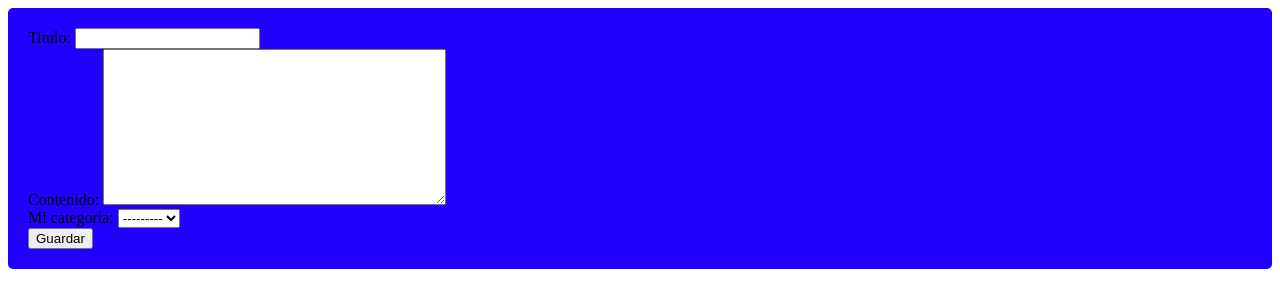
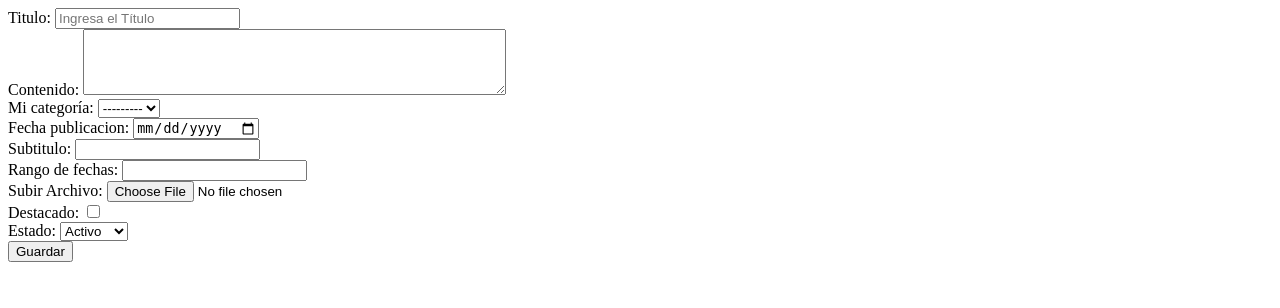
Before and after one commit to hanz-saenz/clases, a Django app: page /prueba/blog/nuevo in a window 1280 px wide. Shown: the top 308 px of the page. Run offline with Django 5.2, Linux system fonts and the light colour scheme; data that the repository does not hold is empty; some libraries are stand-ins or nearby versions.

Commit message:
Funcional

```diff
--- a/apps/prueba/forms.py
+++ b/apps/prueba/forms.py
@@ -4,6 +4,49 @@ from .models import Blog
 
 class FormularioBlog(forms.ModelForm):
 
+
+    ESTADOS = [
+        ('Activo', 'Activo'),
+        ('Activo', 'Inactivo'),
+    ]
+    subtitulo = forms.CharField(max_length=300, required=False,
+                                widget=forms.TextInput(
+                                    attrs={'id': 'subtitulo_id', 'class': 'form-control'}))
+
+    daterange = forms.CharField(label='Rango de fechas', max_length=300, required=False,
+                                widget=forms.TextInput(
+                                    attrs={
+                                        'id': 'daterange',
+                                        'name': 'daterange_name',
+                                        'class': 'form-control',
+
+                                        }))
+
+    archivo = forms.FileField(label='Subir Archivo', required=False)
+
+    destacado = forms.BooleanField(required=False)
+    estado = forms.ChoiceField(choices=ESTADOS, required=False)
+
     class Meta:
         model = Blog
-        fields = ['titulo','contenido', 'categoria']
+        fields = ['titulo','contenido', 'categoria', 'fecha_publicacion']
+        widgets = {
+            'titulo': forms.TextInput(attrs={
+                'class': 'form-control',
+                'placeholder': 'Ingresa el Título',
+                'id': 'id_titulo',
+            }),
+            'contenido': forms.Textarea(attrs={
+                'rows': 4,
+                'cols': 50,
+                'required': False,
+            }),
+            'categoria': forms.Select(attrs={
+                'class': 'form-control',
+            }),
+            'fecha_publicacion': forms.DateInput(attrs={
+                'class': 'form-control',
+                'type': 'date',
+                'required': True,
+            })
+        }
--- a/apps/prueba/models.py
+++ b/apps/prueba/models.py
@@ -19,6 +19,7 @@ class Blog(models.Model):
 
     fecha_creacion = models.DateTimeField(auto_now_add=True)
     fecha_actualizacion = models.DateTimeField(auto_now=True)
+    fecha_publicacion = models.DateField(null=True, blank=True)
 
     def __str__(self):
         return f'{self.titulo} - {str(self.id)}'
--- a/apps/prueba/urls.py
+++ b/apps/prueba/urls.py
@@ -1,5 +1,5 @@
 from django.urls import path
-from .views import crear_categoria, VistaUnBlog, VistaDeBlogs2,MiVistaViews, ListaBlog, CrearBlog, nuevo_formulario, blog_detalle, eliminar_blog, actualizar_blog , buscar_blog, ListaCategoria, CrearCategoria, VistaBlog, VistaDeBlogs
+from .views import CustomTokenObtainPairView, crear_categoria, VistaUnBlog, VistaDeBlogs2,MiVistaViews, ListaBlog, CrearBlog, nuevo_formulario, blog_detalle, eliminar_blog, actualizar_blog , buscar_blog, ListaCategoria, CrearCategoria, VistaBlog, VistaDeBlogs
 
 urlpatterns = [
     path('mivista/', MiVistaViews.as_view(), name='mi_vista'),
@@ -20,4 +20,6 @@ urlpatterns = [
 
     path('api/blog/<int:blog_id>', VistaUnBlog.as_view(), name='aapi_detalles_blog'),
     path('api/blog/crear/', crear_categoria, name='blo_crear_api'),
+    path('api/token/', CustomTokenObtainPairView.as_view(), name='token_obtain_pair'),
+
 ]
--- a/apps/prueba/views.py
+++ b/apps/prueba/views.py
@@ -60,7 +60,11 @@ def nuevo_formulario(request):
     if request.method == 'POST':
         formulario = FormularioBlog(request.POST)
         if formulario.is_valid():
-            formulario.save()
+            subtitulo = formulario.cleaned_data['subtitulo']
+            # archivo = request.FILES['archivo']
+            print('subtitulo', subtitulo)
+            print('archivo', request.FILES.get('archivo'))
+            # formulario.save()
             return redirect('lista_blogs')
     else:
         formulario = FormularioBlog()
@@ -150,23 +154,40 @@ from rest_framework.permissions import IsAuthenticated, BasePermission
 class PaginaBlog(PageNumberPagination):
     page_size = 2
 
+
+
+from rest_framework_simplejwt.serializers import TokenObtainPairSerializer
+from rest_framework_simplejwt.views import TokenObtainPairView
 class NuevosPermisos(BasePermission):
     def has_permission(self, request, view):
         if request.method == 'GET':
-             if request.user.username == 'rosa':
-                return True
-             else:
-                return False
+            return request.user.username == 'admin'
         else:
-            return False
+            return request.user.username == 'admin'
+        return False
 
+# Serializer personalizado para el token
+class CustomTokenSerializer(TokenObtainPairSerializer):
+    @classmethod
+    def get_token(cls, user):
+        token = super().get_token(user)
+        token['username'] = user.username  # Agrega el nombre de usuario al token
+        return token
+
+class CustomTokenObtainPairView(TokenObtainPairView):
+    serializer_class = CustomTokenSerializer
+
+
+# Vista para manejar el blog
 class VistaBlog(generics.ListCreateAPIView):
     queryset = Blog.objects.all()
     serializer_class = BlogSerializer
-    pagination_class = PaginaBlog
+    # pagination_class = PaginaBlog
     filter_backends = [filters.SearchFilter]
     search_fields = ['titulo']
     permission_classes = [NuevosPermisos]
+
+
 
 
 from rest_framework.views import APIView
--- a/templates/prueba/crear_blog.html
+++ b/templates/prueba/crear_blog.html
@@ -1,13 +1,22 @@
 {% load static %}
 <htm>
     <head>
-        <link rel="stylesheet" href="{% static 'prueba/formulario.css' %}" />
+        <!-- <link rel="stylesheet" href="{% static 'prueba/formulario.css' %}" /> -->
+        <link rel="stylesheet" type="text/css" href="https://cdn.jsdelivr.net/npm/daterangepicker/daterangepicker.css" />
         <title>Lista de blogs</title>
     </head>
     <body>
-        <form method="post">
+        <form method="post" enctype="multipart/form-data">
             {% csrf_token %}
             {{ form }}
+              <!-- {{ form.titulo.label}}
+              {{ form.titulo}}
+
+              <div class="form-group">
+                {{ form.daterange.label }}
+                {{ form.daterange }} -->
+
+            </div>
             <button type="submit">Guardar</button>
         </form>
     </body>
```
Also changed, not shown: clases/settings.py (+8 -0 lines), apps/prueba/migrations/0003_blog_fecha_publicacion.py (added).
